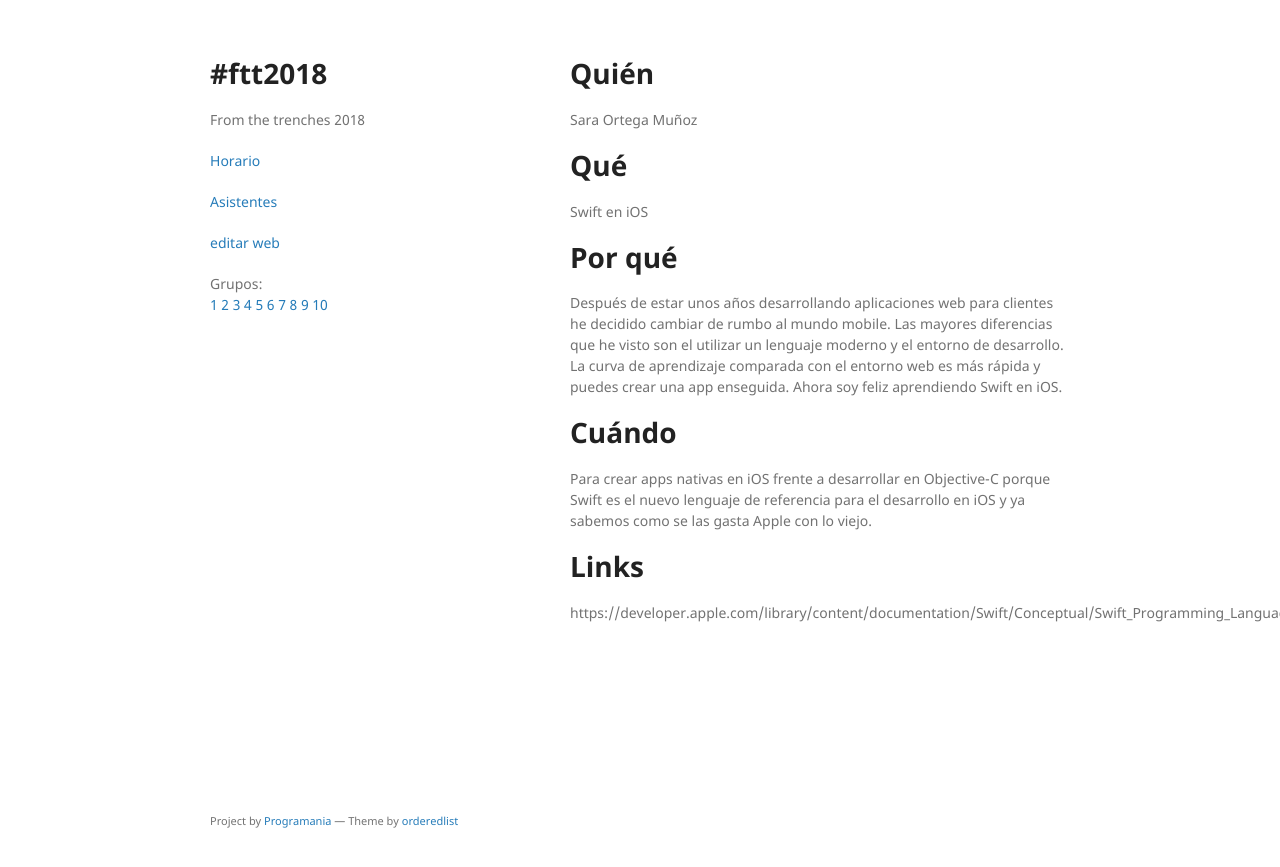
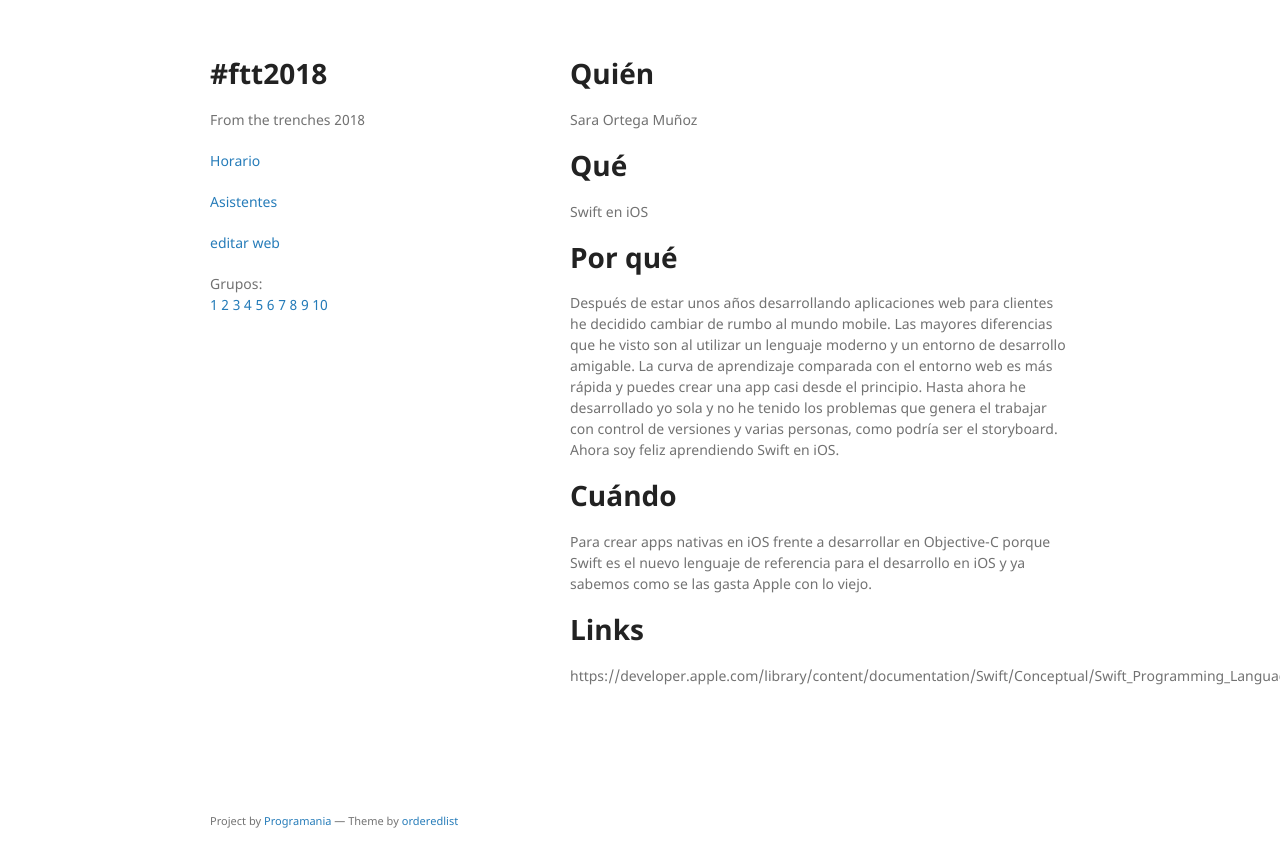
Before and after one commit to xala3pa/ftt2018, a Jekyll site: the page built from experiencias/37.md, in a window 1280 px wide. Shown: the top 867 px of the page. Built offline with Jekyll 4.4.1, drawn with Linux system fonts in a browser that asks for light colours; our own code applies the rules of GitHub Pages for plain Markdown files.

Commit message:
Cambios en la experiencia de Sara
Se han añadido un par de puntos más en la experiencia de Sara

```diff
--- a/experiencias/37.md
+++ b/experiencias/37.md
@@ -6,7 +6,9 @@ Swift en iOS
 
 # Por qué
 Después de estar unos años desarrollando aplicaciones web para clientes he decidido cambiar de rumbo al mundo mobile.
-Las mayores diferencias que he visto son el utilizar un lenguaje moderno y el entorno de desarrollo. La curva de aprendizaje comparada con el entorno web es más rápida y puedes crear una app enseguida.
+Las mayores diferencias que he visto son al utilizar un lenguaje moderno y un entorno de desarrollo amigable.
+La curva de aprendizaje comparada con el entorno web es más rápida y puedes crear una app casi desde el principio.
+Hasta ahora he desarrollado yo sola y no he tenido los problemas que genera el trabajar con control de versiones y varias personas, como podría ser el storyboard.
 Ahora soy feliz aprendiendo Swift en iOS.
 
 
```
